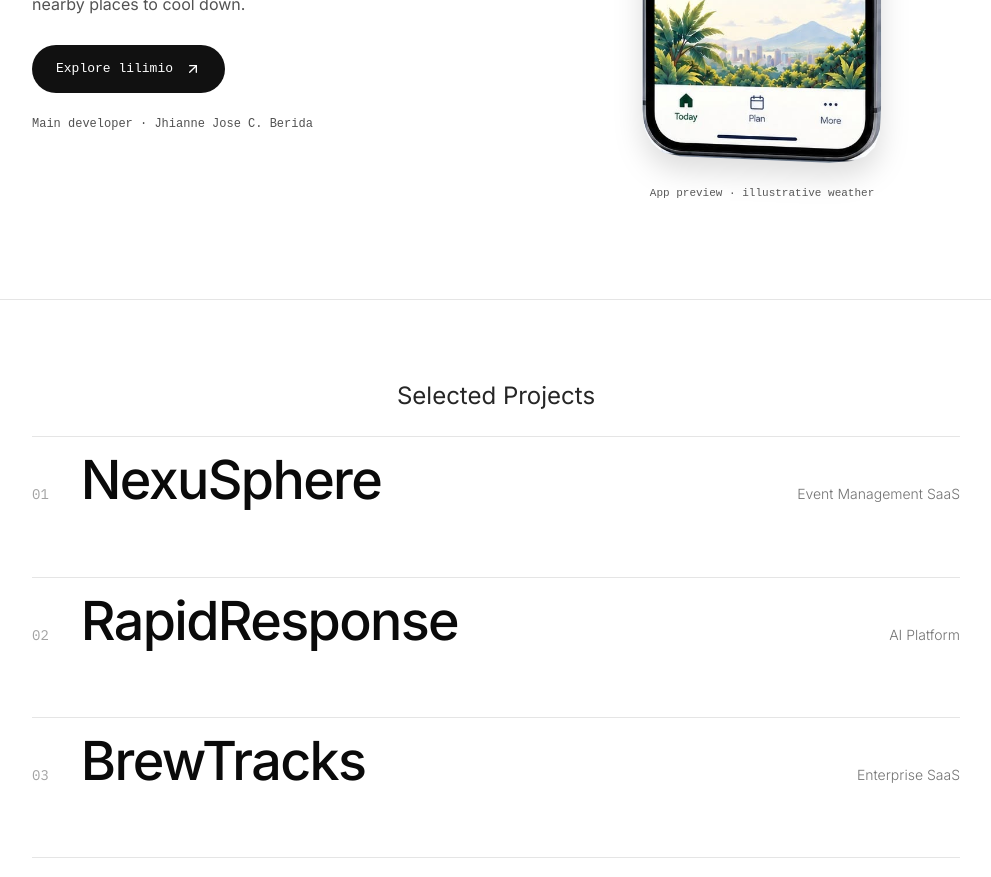
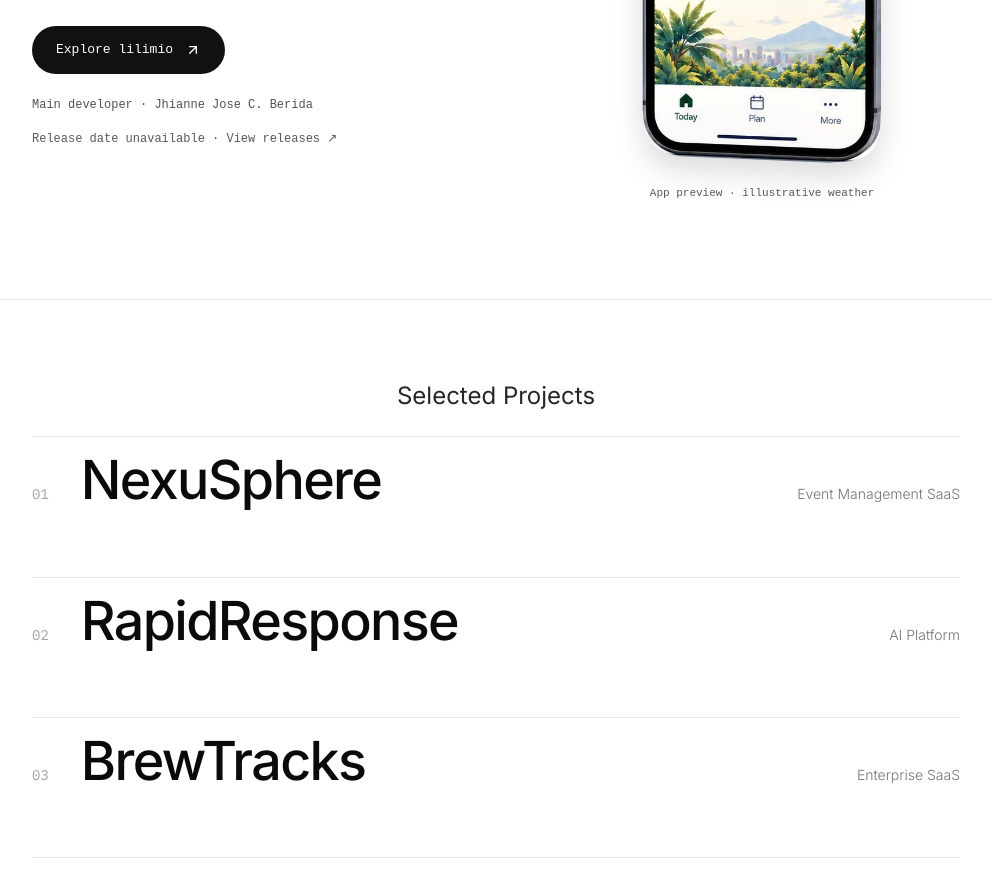
Before and after one commit to jhnbrd/jhnbrd-portfolio, a React (Vite) app: page / in a window 1280 px wide. Shown: the part 2900-3777 px from the top of the page, without its empty margins (144-1135 px from the left). Built offline with nearby package versions, Linux system fonts and the light colour scheme; no server answers.

Commit message:
feat: show Lilimio release date and prepare v1.0.1

```diff
--- a/package.json
+++ b/package.json
@@ -1,7 +1,7 @@
 {
   "name": "jhnbrd-portfolio",
   "private": true,
-  "version": "1.0.0",
+  "version": "1.0.1",
   "license": "MIT",
   "type": "module",
   "scripts": {
--- /dev/null
+++ b/src/components/LilimioRelease.jsx
@@ -0,0 +1,80 @@
+import { useEffect, useState } from 'react'
+
+const endpoint = 'https://api.github.com/repos/jhnbrd/lilimio/releases/latest'
+const releasesUrl = 'https://github.com/jhnbrd/lilimio/releases'
+const cacheKey = 'lilimio-latest-release-v1'
+const refreshAfter = 15 * 60 * 1000
+const dateFormat = new Intl.DateTimeFormat('en-PH', {
+  timeZone: 'Asia/Manila', month: 'short', day: 'numeric', year: 'numeric',
+  hour: 'numeric', minute: '2-digit', hour12: true,
+})
+
+function validRelease(value) {
+  return value && typeof value.published_at === 'string'
+    && Number.isFinite(Date.parse(value.published_at))
+    && typeof value.html_url === 'string'
+    && value.html_url.startsWith(`${releasesUrl}/tag/`)
+}
+
+function readCache() {
+  try {
+    const cached = JSON.parse(localStorage.getItem(cacheKey))
+    return validRelease(cached?.release) && Number.isFinite(cached.fetchedAt) ? cached : null
+  } catch { return null }
+}
+
+export default function LilimioRelease() {
+  const [release, setRelease] = useState(() => readCache()?.release || null)
+  const [unavailable, setUnavailable] = useState(false)
+
+  useEffect(() => {
+    let disposed = false
+    let pending = false
+    let controller
+    let lastFetched = readCache()?.fetchedAt || 0
+    const refresh = async () => {
+      if (document.hidden || pending || Date.now() - lastFetched < refreshAfter) return
+      pending = true
+      controller = new AbortController()
+      const timeout = setTimeout(() => controller.abort(), 10000)
+      try {
+        const response = await fetch(endpoint, {
+          headers: { Accept: 'application/vnd.github+json' }, signal: controller.signal,
+        })
+        if (!response.ok) throw new Error('Release request unavailable')
+        const data = await response.json()
+        if (!validRelease(data) || data.draft || data.prerelease) throw new Error('No published release')
+        if (disposed) return
+        const latest = { published_at: data.published_at, html_url: data.html_url }
+        lastFetched = Date.now()
+        setRelease(latest)
+        setUnavailable(false)
+        try { localStorage.setItem(cacheKey, JSON.stringify({ release: latest, fetchedAt: lastFetched })) } catch { /* Storage is optional. */ }
+      } catch {
+        if (!disposed) setUnavailable(true)
+      } finally {
+        clearTimeout(timeout)
+        pending = false
+      }
+    }
+    refresh()
+    const interval = setInterval(refresh, refreshAfter)
+    document.addEventListener('visibilitychange', refresh)
+    return () => {
+      disposed = true
+      controller?.abort()
+      clearInterval(interval)
+      document.removeEventListener('visibilitychange', refresh)
+    }
+  }, [])
+
+  return (
+    <p className="lilimio-updated">
+      <a href={release?.html_url || releasesUrl} target="_blank" rel="noopener noreferrer">
+        {release ? <>
+          Last updated · <time dateTime={release.published_at}>{dateFormat.format(new Date(release.published_at))} PHT</time>
+        </> : unavailable ? 'Release date unavailable · View releases ↗' : 'Checking latest release…'}
+      </a>
+    </p>
+  )
+}
--- a/src/components/LilimioSection.jsx
+++ b/src/components/LilimioSection.jsx
@@ -1,5 +1,6 @@
 import { ArrowUpRight } from 'lucide-react'
 import { useTheme } from '../hooks/useTheme'
+import LilimioRelease from './LilimioRelease'
 
 export default function LilimioSection() {
   const { isDark } = useTheme()
@@ -13,6 +14,7 @@ export default function LilimioSection() {
           <p className="lilimio-description">Compare forecasts, plan outdoor time, and find nearby places to cool down.</p>
           <a className="lilimio-link" href="https://lilimio.jhnbrd.com" target="_blank" rel="noopener noreferrer">Explore lilimio <ArrowUpRight size={16} aria-hidden="true" /></a>
           <p className="lilimio-credit">Main developer · Jhianne Jose C. Berida</p>
+          <LilimioRelease />
         </div>
         <figure className="lilimio-device">
           <div className="lilimio-phone-crop">
--- a/src/index.css
+++ b/src/index.css
@@ -429,6 +429,11 @@ html.section-scroll-enabled { scroll-snap-type: y proximity; }
 .dark .lilimio-link { background: #fafafa; color: #111; }
 .lilimio-link:focus-visible { outline: 3px solid #c26b2d; outline-offset: 5px; }
 .lilimio-credit { font: .75rem/1.6 ui-monospace, monospace; color: #525252; margin-top: 1.375rem; }
+.lilimio-updated { font: .75rem/1.7 ui-monospace, monospace; color: #595959; margin-top: .625rem; }
+.dark .lilimio-updated { color: #bcbcbc; }
+.lilimio-updated a { display: inline-block; padding-block: .25rem; text-underline-offset: .2em; }
+.lilimio-updated a:hover { text-decoration: underline; }
+.lilimio-updated a:focus-visible { outline: 2px solid currentColor; outline-offset: 4px; }
 .lilimio-device { margin: 0; display: flex; flex-direction: column; align-items: center; gap: 1rem; }
 /* Crop the supplied artwork in CSS: preserve its original phone pixels and angle. */
 .lilimio-phone-crop { position: relative; width: min(100%, 17.5rem, 31svh); aspect-ratio: 429 / 933; filter: drop-shadow(0 14px 14px #0002); }
```
Also changed, not shown: 4 other files (tests, documents, lock files or other folders).
